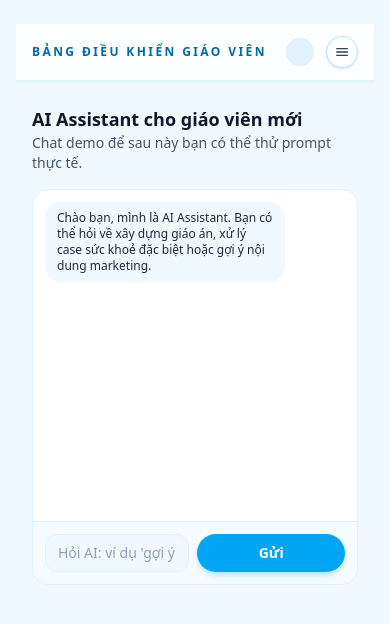
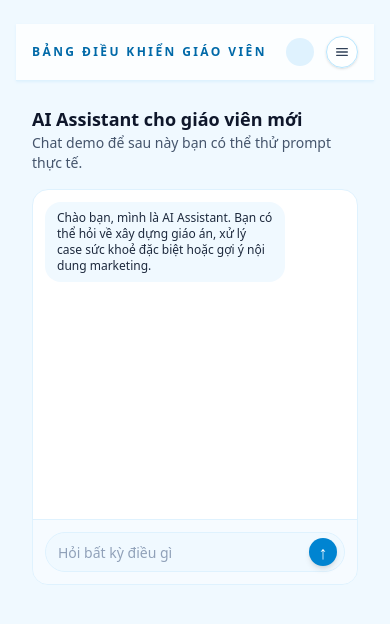
Before and after one commit to ThangLoiNguyen/YogAI, a Next.js app: page /dashboard/teacher/ai-assistant in a window 390 px wide. Shown: the top 624 px of the page. Built offline with nearby package versions, Linux system fonts and the light colour scheme.

Commit message:
responsive

```diff
--- a/app/dashboard/teacher/ai-assistant/page.tsx
+++ b/app/dashboard/teacher/ai-assistant/page.tsx
@@ -62,14 +62,28 @@ export default function TeacherAiAssistantPage() {
           </div>
           <div className="border-t border-sky-100 bg-sky-50/60 p-3">
             <div className="flex gap-2">
-              <Input
-                value={input}
-                onChange={(e) => setInput(e.target.value)}
-                placeholder="Hỏi AI: ví dụ 'gợi ý giáo án cho nhóm văn phòng stress cao...'"
-              />
-              <Button type="button" onClick={handleSend}>
-                Gửi
-              </Button>
+              <div className="relative flex-1">
+                <Input
+                  value={input}
+                  onChange={(e) => setInput(e.target.value)}
+                  placeholder="Hỏi bất kỳ điều gì"
+                  onKeyDown={(e) => {
+                    if (e.key === "Enter" && !e.shiftKey) {
+                      e.preventDefault();
+                      handleSend();
+                    }
+                  }}
+                  className="h-10 !rounded-full pr-12"
+                />
+                <button
+                  type="button"
+                  onClick={handleSend}
+                  className="absolute inset-y-0 right-2 my-auto flex h-7 w-7 items-center justify-center rounded-full bg-sky-600 text-white text-lg font-semibold shadow-md hover:bg-sky-500"
+                  aria-label="Gửi tin nhắn"
+                >
+                  <span className="-mt-[1px]">↑</span>
+                </button>
+              </div>
             </div>
           </div>
         </div>
```
